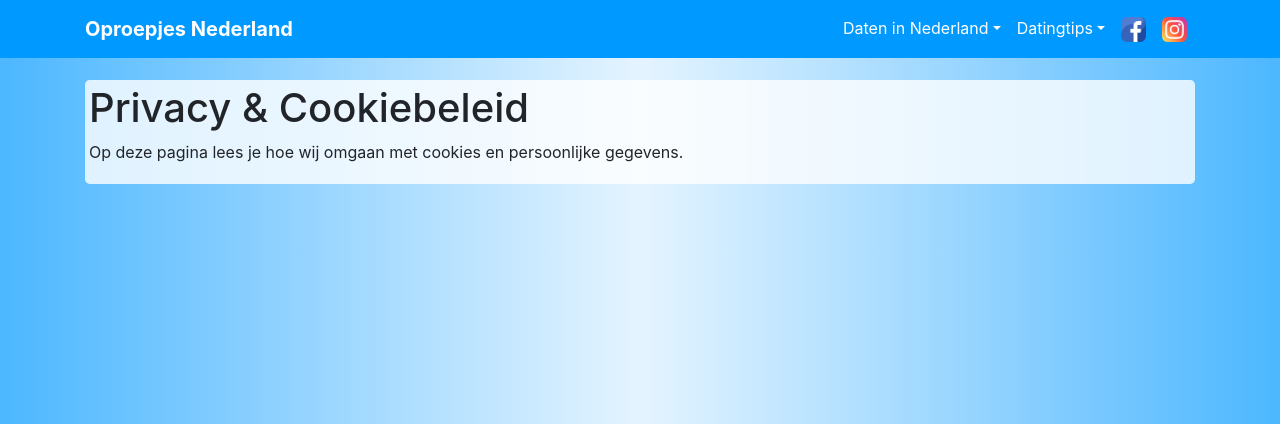
After one commit to Repelstelertje/ONL, a PHP site: page /privacy.php in a window 1280 px wide. The commit adds this page. Shown: the top 424 px of the page. Run offline with PHP 8.4, Linux system fonts and the light colour scheme; some libraries are stand-ins or nearby versions.

Commit message:
Add cookie consent banner and conditional analytics

```diff
--- a/includes/footer.php
+++ b/includes/footer.php
@@ -15,6 +15,7 @@
 <script src="js/vendor/vue.2.5.13.min.js"></script>
 <script src="js/vendor/axios.0.17.1.min.js"></script>
 <script src="js/vendor/jquery.min.js"></script>
+<script src="js/vendor/jquery.cookieBar.min.js"></script>
 <script src="js/vendor/bootstrap.bundle.min.js"></script>
 <script src="https://unpkg.com/vue-router@3.5.3"></script>
 <script type="text/javascript" nonce="<?php echo $nonce; ?>">
@@ -32,6 +33,7 @@
         } else {
                 echo '<script src="js/oproepjes.js?04"></script>';
         }
+        echo '<script src="js/cookie-consent.js"></script>';
 ?>
 
 </body>
--- a/includes/header.php
+++ b/includes/header.php
@@ -178,6 +178,7 @@ $nonce = base64_encode(random_bytes(16));
     <meta name="twitter:image" content="<?php echo $og_image; ?>">
     <meta name="twitter:url" content="<?php echo $og_url; ?>">
 
+    <?php if (isset($_COOKIE['cookieBar'])): ?>
     <!-- Google tag (gtag.js) -->
     <script async src="https://www.googletagmanager.com/gtag/js?id=G-5M538168N4" nonce="<?php echo $nonce; ?>"></script>
     <script nonce="<?php echo $nonce; ?>">
@@ -187,6 +188,7 @@ $nonce = base64_encode(random_bytes(16));
 
         gtag('config', 'G-5M538168N4');
     </script>
+    <?php endif; ?>
     <!-- Bootstrap core CSS -->
     <link rel="stylesheet" type="text/css" href="css/bootstrap.min.css">
     <!-- Custom styles for this template -->
--- /dev/null
+++ b/js/vendor/jquery.cookieBar.min.js
@@ -0,0 +1 @@
+!function($){$.cookieBar=function(o){var c=$.extend({message:"This website uses cookies.",acceptText:"Accept",declineText:"Decline",policyText:"Read more",policyURL:"/privacy.php",cookie:"cookieBar",expireDays:365},o);if(document.cookie.indexOf(c.cookie+"=")>-1)return;var e=$('<div class="cookie-bar"></div>');e.append('<span>'+c.message+' <a href="'+c.policyURL+'">'+c.policyText+"</a></span>");var i=$('<button class="cookie-accept">'+c.acceptText+"</button>"),t=$('<button class="cookie-decline">'+c.declineText+"</button>");function n(o){var t=new Date;t.setTime(t.getTime()+24*c.expireDays*60*60*1e3),document.cookie=c.cookie+"="+o+";expires="+t.toUTCString()+";path=/",e.remove()}e.append(i).append(t),$("body").append(e),i.on("click",function(){n(!0)}),t.on("click",function(){n(!1)})}}(jQuery);
--- /dev/null
+++ b/privacy.php
@@ -0,0 +1,12 @@
+<?php
+include('includes/header.php');
+?>
+<div class="container">
+    <div class="jumbotron my-4">
+        <h1>Privacy & Cookiebeleid</h1>
+        <p>Op deze pagina lees je hoe wij omgaan met cookies en persoonlijke gegevens.</p>
+    </div>
+</div>
+<?php
+include('includes/footer.php');
+?>
```
Also changed, not shown: js/cookie-consent.js (added, +11 -0 lines), README.md.
